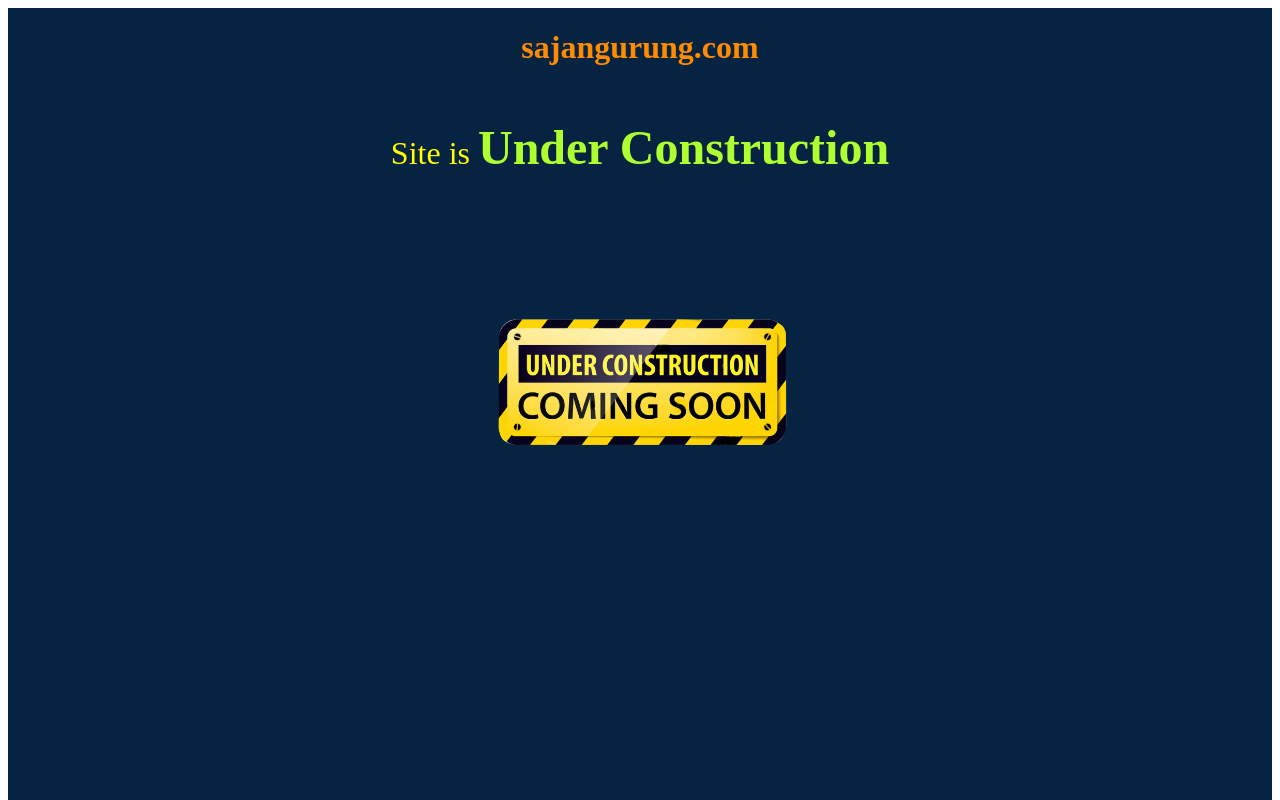
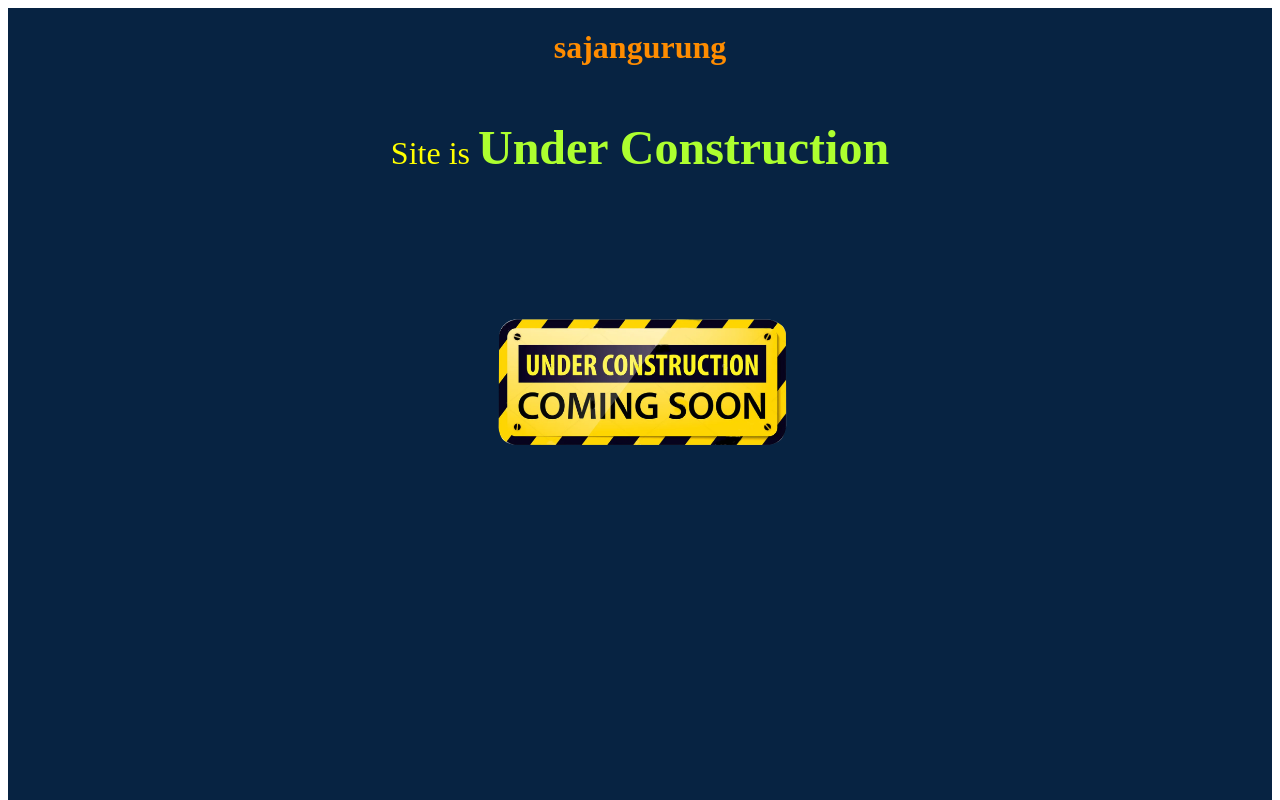
Before and after one commit to gsajan21/sajangurung.com, a plain HTML site: page index.html in a window 1280 px wide. Shown: the top 800 px of the page. Drawn offline with Linux system fonts and the light colour scheme.

Commit message:
Update index.html

```diff
--- a/index.html
+++ b/index.html
@@ -12,7 +12,7 @@
 <body>
     <div class="container">
         <div class="header">
-            <h1>sajangurung.com</h1>
+            <h1>sajangurung</h1>
         </div> <!-- end header-->
         <div class="main-body">
             <div class="sign">
```
